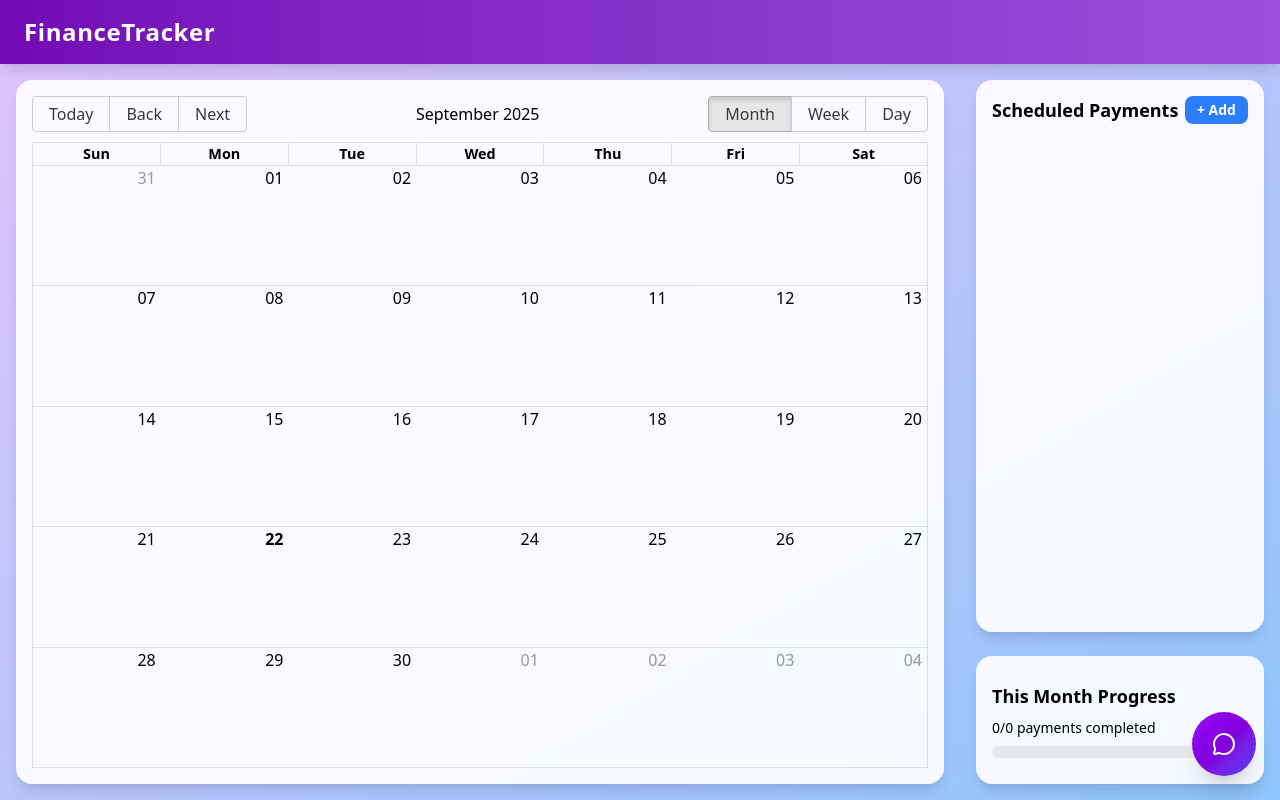
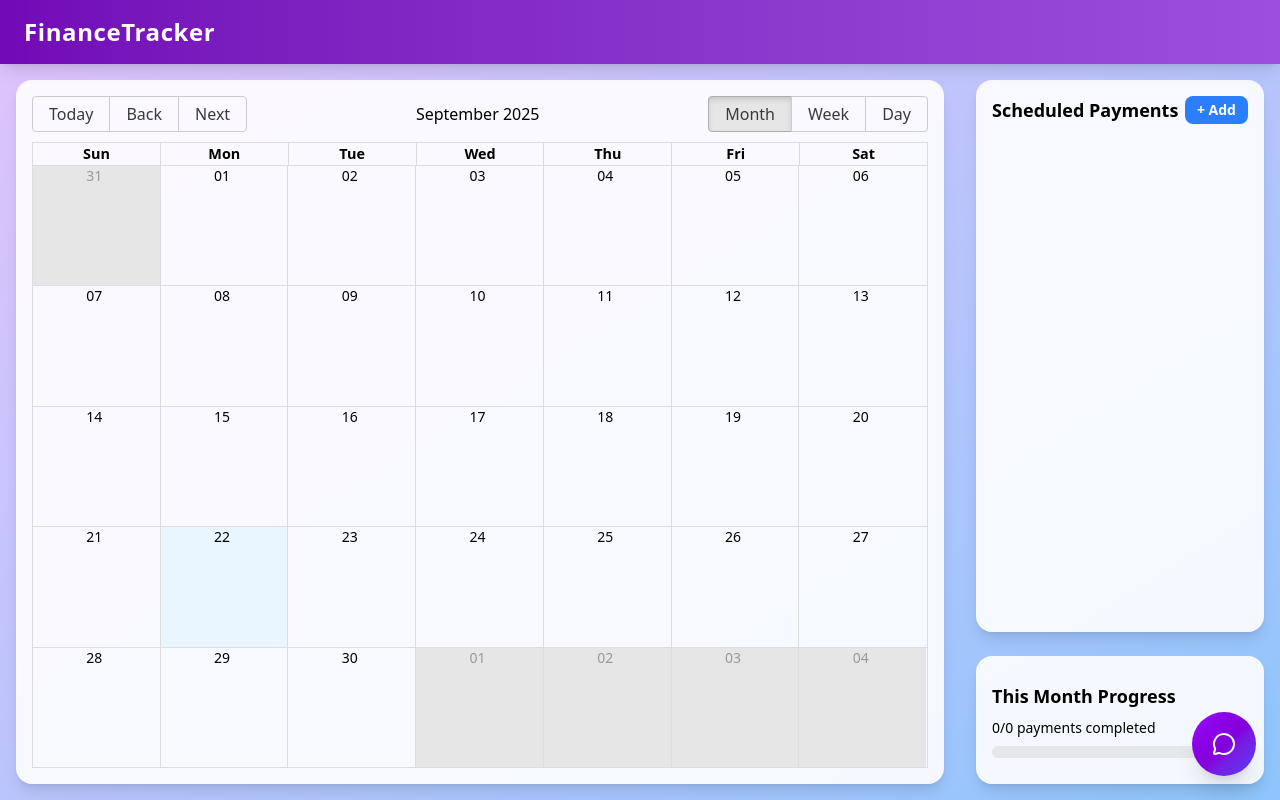
Before and after one commit to Dharnish-BM/Finance-Tracker, a React (Vite) app in the folder client/: page /calendar in a window 1280 px wide. Built offline with nearby package versions, Linux system fonts and the light colour scheme.

Commit message:
Upto Calendar

```diff
--- a/client/src/pages/CalendarPage.jsx
+++ b/client/src/pages/CalendarPage.jsx
@@ -16,90 +16,125 @@ const daysRemaining = (dueDate) => {
 const getNextDueDate = (dueDate, recurring) => {
   const date = new Date(dueDate);
   switch (recurring) {
-    case "daily": date.setDate(date.getDate() + 1); break;
-    case "weekly": date.setDate(date.getDate() + 7); break;
-    case "monthly": date.setMonth(date.getMonth() + 1); break;
-    case "yearly": date.setFullYear(date.getFullYear() + 1); break;
-    default: break;
+    case "daily":
+      date.setDate(date.getDate() + 1);
+      break;
+    case "weekly":
+      date.setDate(date.getDate() + 7);
+      break;
+    case "monthly":
+      date.setMonth(date.getMonth() + 1);
+      break;
+    case "yearly":
+      date.setFullYear(date.getFullYear() + 1);
+      break;
+    default:
+      break;
   }
   return date.toISOString().split("T")[0];
 };
 
 // Big Calendar localizer
 const locales = { "en-US": enUS };
-const localizer = dateFnsLocalizer({ format, parse, startOfWeek, getDay, locales });
-
-// Circle badge
-const EventBadge = ({ event }) => {
-  const color = event.paid
-    ? "bg-green-500"
-    : event.remaining < 3
-    ? "bg-red-500"
-    : event.remaining < 7
-    ? "bg-yellow-400"
-    : "bg-blue-500";
-
-  return (
-    <div
-      className={`w-4 h-4 rounded-full ${color}`}
-      title={`${event.title} - ₹${event.amount} • ${event.paid ? "Paid" : "Pending"} • Due in ${event.remaining} days`}
-    />
-  );
-};
-
-// Wrapper to align events at the bottom center
-const EventContainer = ({ children }) => {
-  return (
-    <div className="absolute bottom-1 left-1/2 -translate-x-1/2 flex gap-2">
-      {children}
-    </div>
-  );
-};
+const localizer = dateFnsLocalizer({
+  format,
+  parse,
+  startOfWeek,
+  getDay,
+  locales,
+});
 
 function CalendarPage() {
   const [payments, setPayments] = useState([]);
   const [modalOpen, setModalOpen] = useState(false);
   const [editPayment, setEditPayment] = useState(null);
-  const [form, setForm] = useState({ name:"", amount:"", dueDate:"", recurring:"none", paid:false });
+  const [form, setForm] = useState({
+    name: "",
+    amount: "",
+    dueDate: "",
+    recurring: "none",
+    paid: false,
+  });
 
   // Load & Save payments
-  useEffect(() => { setPayments(JSON.parse(localStorage.getItem("payments")) || []); }, []);
-  useEffect(() => { localStorage.setItem("payments", JSON.stringify(payments)); }, [payments]);
+  useEffect(() => {
+    setPayments(JSON.parse(localStorage.getItem("payments")) || []);
+  }, []);
+  useEffect(() => {
+    localStorage.setItem("payments", JSON.stringify(payments));
+  }, [payments]);
 
-  const handleChange = (e) => setForm({ ...form, [e.target.name]: e.target.value });
+  const handleChange = (e) =>
+    setForm({ ...form, [e.target.name]: e.target.value });
 
   const handleSubmit = () => {
-    if(!form.name || !form.amount || !form.dueDate) return;
-    if(editPayment){
-      setPayments(payments.map(p => p.id === editPayment.id ? { ...form, id: editPayment.id } : p));
+    if (!form.name || !form.amount || !form.dueDate) return;
+    if (editPayment) {
+      setPayments(
+        payments.map((p) =>
+          p.id === editPayment.id ? { ...form, id: editPayment.id } : p
+        )
+      );
       setEditPayment(null);
     } else {
       setPayments([...payments, { ...form, id: crypto.randomUUID() }]);
     }
-    setForm({ name:"", amount:"", dueDate:"", recurring:"none", paid:false });
+    setForm({
+      name: "",
+      amount: "",
+      dueDate: "",
+      recurring: "none",
+      paid: false,
+    });
     setModalOpen(false);
   };
 
-  const handleDelete = (id) => setPayments(payments.filter(p => p.id !== id));
-  const handleEdit = (payment) => { setEditPayment(payment); setForm(payment); setModalOpen(true); };
+  const handleDelete = (id) =>
+    setPayments(payments.filter((p) => p.id !== id));
+  const handleEdit = (payment) => {
+    setEditPayment(payment);
+    setForm(payment);
+    setModalOpen(true);
+  };
 
   const markAsPaid = (payment) => {
-    setPayments(prev => [
-      ...prev.map(p => p.id === payment.id ? { ...p, paid:true } : p),
-      ...(payment.recurring !== "none" ? [{ ...payment, id: crypto.randomUUID(), dueDate: getNextDueDate(payment.dueDate, payment.recurring), paid:false }] : [])
+    setPayments((prev) => [
+      ...prev.map((p) =>
+        p.id === payment.id ? { ...p, paid: true } : p
+      ),
+      ...(payment.recurring !== "none"
+        ? [
+            {
+              ...payment,
+              id: crypto.randomUUID(),
+              dueDate: getNextDueDate(payment.dueDate, payment.recurring),
+              paid: false,
+            },
+          ]
+        : []),
     ]);
   };
 
   // Progress
   const today = new Date();
-  const totalThisMonth = payments.filter(p => new Date(p.dueDate).getMonth() === today.getMonth());
-  const completed = totalThisMonth.filter(p => p.paid).length;
-  const progress = totalThisMonth.length ? (completed / totalThisMonth.length) * 100 : 0;
+  const totalThisMonth = payments.filter(
+    (p) => new Date(p.dueDate).getMonth() === today.getMonth()
+  );
+  const completed = totalThisMonth.filter((p) => p.paid).length;
+  const progress = totalThisMonth.length
+    ? (completed / totalThisMonth.length) * 100
+    : 0;
 
-  const sortedPayments = useMemo(() => [...payments].sort((a,b)=> new Date(a.dueDate)-new Date(b.dueDate)), [payments]);
+  const sortedPayments = useMemo(
+    () =>
+      [...payments].sort(
+        (a, b) => new Date(a.dueDate) - new Date(b.dueDate)
+      ),
+    [payments]
+  );
 
   // Events for BigCalendar
-  const events = payments.map(p => ({
+  const events = payments.map((p) => ({
     id: p.id,
     title: p.name,
     start: parseISO(p.dueDate),
@@ -107,18 +142,32 @@ function CalendarPage() {
     allDay: true,
     paid: p.paid,
     amount: p.amount,
-    remaining: daysRemaining(p.dueDate)
+    remaining: daysRemaining(p.dueDate),
   }));
 
-  const nextPayment = sortedPayments.find(p => !p.paid);
+  const paymentsByDate = useMemo(() => {
+    return payments.reduce((acc, p) => {
+      const key = new Date(p.dueDate).toDateString();
+      if (!acc[key]) acc[key] = [];
+      acc[key].push(p);
+      return acc;
+    }, {});
+  }, [payments]);
+
+  const nextPayment = sortedPayments.find((p) => !p.paid);
 
   return (
     <motion.div
-      initial={{ opacity: 0, y: 20 }} animate={{ opacity: 1, y: 0 }} transition={{ duration: 0.5 }}
+      initial={{ opacity: 0, y: 20 }}
+      animate={{ opacity: 1, y: 0 }}
+      transition={{ duration: 0.5 }}
       className="w-screen min-h-screen flex flex-col lg:flex-row bg-gradient-to-br from-[#e0c3fc] to-[#8ec5fc] pt-16"
     >
       {/* Calendar */}
-      <div className="w-full lg:w-[70%] flex-1 p-4" style={{ height: 'calc(100vh - 4rem)' }}>
+      <div
+        className="w-full lg:w-[70%] flex-1 p-4"
+        style={{ height: "calc(100vh - 4rem)" }}
+      >
         <div className="h-full bg-white/90 rounded-2xl shadow-lg p-4 flex flex-col">
           <BigCalendar
             localizer={localizer}
@@ -126,52 +175,54 @@ function CalendarPage() {
             startAccessor="start"
             endAccessor="end"
             style={{ flex: 1 }}
-  views={['month', 'week', 'day']}
+            views={["month", "week", "day"]}
             selectable
-  onSelectSlot={slotInfo => {
+            onSelectSlot={(slotInfo) => {
               setForm({
                 ...form,
-      dueDate: slotInfo.start.toISOString().split('T')[0],
-      recurring: 'none',
+                dueDate: slotInfo.start.toISOString().split("T")[0],
+                recurring: "none",
                 paid: false,
               });
               setEditPayment(null);
               setModalOpen(true);
             }}
-  onSelectEvent={event =>
-    handleEdit(payments.find(p => p.id === event.id))
+            onSelectEvent={(event) =>
+              handleEdit(payments.find((p) => p.id === event.id))
             }
+            eventPropGetter={() => ({ style: { display: "none" } })}
             components={{
-    // Custom date cell for month view
               month: {
-      dateCellWrapper: ({ children, value }) => {
-        const dayEvents = events.filter(
-          ev =>
-            new Date(ev.start).toDateString() === value.toDateString()
-        );
+                dateHeader: ({ date, label }) => {
+                  const dayPayments =
+                    paymentsByDate[date.toDateString()] || [];
+                  return (
+                    <div className="relative h-full flex flex-col items-center">
+                      {/* Day number at the top */}
+                      <div className="text-sm font-medium">{label}</div>
 
-        return (
-          <div className="relative w-full h-full">
-            {children}
-            {dayEvents.length > 0 && (
-              <div className="absolute bottom-1 left-1/2 -translate-x-1/2 flex gap-2">
-                {dayEvents.map(ev => {
-                  const color = ev.paid
+                      {/* Payments at the bottom */}
+                      {dayPayments.length > 0 && (
+                        <div className="mt-auto w-full flex flex-col gap-1 px-1 pb-1">
+                          {dayPayments.map((p) => (
+                            <div
+                              key={p.id}
+                              title={`${p.name} - ₹${p.amount} (${
+                                p.paid ? "Paid" : "Pending"
+                              })`}
+                              className={`text-xs text-white rounded-md px-1 py-0.5 truncate text-center ${
+                                p.paid
                                   ? "bg-green-500"
-                    : ev.remaining < 3
+                                  : daysRemaining(p.dueDate) < 3
                                   ? "bg-red-500"
-                    : ev.remaining < 7
-                    ? "bg-yellow-400"
-                    : "bg-blue-500";
-
-                  return (
-                    <div
-                      key={ev.id}
-                      className={`w-4 h-4 rounded-full ${color}`}
-                      title={`${ev.title} - ₹${ev.amount} • ${ev.paid ? "Paid" : "Pending"} • Due in ${ev.remaining} days`}
-                    />
-                  );
-                })}
+                                  : daysRemaining(p.dueDate) < 7
+                                  ? "bg-yellow-500 text-black"
+                                  : "bg-blue-500"
+                              }`}
+                            >
+                              {p.name}
+                            </div>
+                          ))}
                         </div>
                       )}
                     </div>
@@ -179,14 +230,8 @@ function CalendarPage() {
                 },
               },
             }}
-  eventPropGetter={() => ({
-    style: {
-      display: "none", // completely hide default event box
-    },
-  })}
             popup
           />
-
         </div>
       </div>
 
@@ -195,29 +240,78 @@ function CalendarPage() {
         <div className="flex-1 bg-white/90 rounded-2xl shadow-lg p-4 flex flex-col">
           <h2 className="font-bold text-lg mb-4 flex justify-between items-center">
             Scheduled Payments
-            <button onClick={()=>{setForm({name:'',amount:'',dueDate:'',recurring:'none',paid:false}); setEditPayment(null); setModalOpen(true)}}
-                    className="bg-blue-500 text-white px-3 py-1 rounded-lg text-sm hover:bg-blue-600">+ Add</button>
+            <button
+              onClick={() => {
+                setForm({
+                  name: "",
+                  amount: "",
+                  dueDate: "",
+                  recurring: "none",
+                  paid: false,
+                });
+                setEditPayment(null);
+                setModalOpen(true);
+              }}
+              className="bg-blue-500 text-white px-3 py-1 rounded-lg text-sm hover:bg-blue-600"
+            >
+              + Add
+            </button>
           </h2>
 
           {nextPayment && (
             <div className="bg-yellow-100 rounded-lg p-2 mb-3 shadow flex items-center justify-between">
-              <span>🔥 Next: {nextPayment.name} - ₹{nextPayment.amount}</span>
-              <span className="text-xs text-gray-600">{daysRemaining(nextPayment.dueDate)} days left</span>
+              <span>
+                🔥 Next: {nextPayment.name} - ₹{nextPayment.amount}
+              </span>
+              <span className="text-xs text-gray-600">
+                {daysRemaining(nextPayment.dueDate)} days left
+              </span>
             </div>
           )}
 
           <ul className="flex flex-col gap-3 overflow-y-auto max-h-[calc(100vh-24rem)] pr-2">
-            {sortedPayments.map(p => (
-              <li key={p.id} className={`flex justify-between items-center p-3 rounded-lg shadow transition-colors ${daysRemaining(p.dueDate)<3?'bg-red-100':daysRemaining(p.dueDate)<7?'bg-yellow-100':'bg-green-100'}`}>
+            {sortedPayments.map((p) => (
+              <li
+                key={p.id}
+                className={`flex justify-between items-center p-3 rounded-lg shadow transition-colors ${
+                  daysRemaining(p.dueDate) < 3
+                    ? "bg-red-100"
+                    : daysRemaining(p.dueDate) < 7
+                    ? "bg-yellow-100"
+                    : "bg-green-100"
+                }`}
+              >
                 <div className="flex flex-col">
                   <p className="font-semibold">{p.name}</p>
-                  <p className="text-sm text-gray-600">₹{parseFloat(p.amount)} - Due in {daysRemaining(p.dueDate)} days</p>
-                  <p className="text-xs text-gray-500">{p.paid?'Paid':'Pending'}</p>
+                  <p className="text-sm text-gray-600">
+                    ₹{parseFloat(p.amount)} - Due in{" "}
+                    {daysRemaining(p.dueDate)} days
+                  </p>
+                  <p className="text-xs text-gray-500">
+                    {p.paid ? "Paid" : "Pending"}
+                  </p>
                 </div>
                 <div className="flex gap-2">
-                  {!p.paid && <button onClick={()=>markAsPaid(p)} className="text-green-500 hover:underline">Mark Paid</button>}
-                  <button onClick={()=>handleEdit(p)} className="text-blue-500 hover:underline">Edit</button>
-                  <button onClick={()=>handleDelete(p.id)} className="text-red-500 hover:underline">Delete</button>
+                  {!p.paid && (
+                    <button
+                      onClick={() => markAsPaid(p)}
+                      className="text-green-500 hover:underline"
+                    >
+                      Mark Paid
+                    </button>
+                  )}
+                  <button
+                    onClick={() => handleEdit(p)}
+                    className="text-blue-500 hover:underline"
+                  >
+                    Edit
+                  </button>
+                  <button
+                    onClick={() => handleDelete(p.id)}
+                    className="text-red-500 hover:underline"
+                  >
+                    Delete
+                  </button>
                 </div>
               </li>
             ))}
@@ -226,9 +320,16 @@ function CalendarPage() {
 
         <div className="h-32 bg-white/90 rounded-2xl shadow-lg p-4 flex flex-col justify-center">
           <h2 className="font-bold text-lg mb-2">This Month Progress</h2>
-          <p className="text-sm mb-2">{completed}/{totalThisMonth.length} payments completed</p>
+          <p className="text-sm mb-2">
+            {completed}/{totalThisMonth.length} payments completed
+          </p>
           <div className="w-full bg-gray-200 rounded-full h-3">
-            <motion.div className="bg-green-500 h-3 rounded-full" initial={{width:0}} animate={{width:`${progress}%`}} transition={{duration:0.5}}/>
+            <motion.div
+              className="bg-green-500 h-3 rounded-full"
+              initial={{ width: 0 }}
+              animate={{ width: `${progress}%` }}
+              transition={{ duration: 0.5 }}
+            />
           </div>
         </div>
       </div>
@@ -236,12 +337,44 @@ function CalendarPage() {
       {/* Modal */}
       {modalOpen && (
         <div className="fixed inset-0 flex items-center justify-center bg-black/50 z-50">
-          <motion.div initial={{opacity:0, scale:0.9}} animate={{opacity:1, scale:1}} transition={{duration:0.3}} className="bg-white rounded-3xl shadow-2xl w-96 flex flex-col gap-4 p-6">
-            <h3 className="font-bold text-xl text-center">{editPayment?'Edit Payment':'Add Payment'}</h3>
-            <input type="text" name="name" placeholder="Bill Name" value={form.name} onChange={handleChange} className="border px-4 py-2 rounded-xl w-full focus:outline-none focus:ring-2 focus:ring-blue-400"/>
-            <input type="number" name="amount" placeholder="Amount" value={form.amount} onChange={handleChange} className="border px-4 py-2 rounded-xl w-full focus:outline-none focus:ring-2 focus:ring-blue-400"/>
-            <input type="date" name="dueDate" value={form.dueDate} onChange={handleChange} className="border px-4 py-2 rounded-xl w-full focus:outline-none focus:ring-2 focus:ring-blue-400"/>
-            <select name="recurring" value={form.recurring} onChange={handleChange} className="border px-4 py-2 rounded-xl w-full focus:outline-none focus:ring-2 focus:ring-blue-400">
+          <motion.div
+            initial={{ opacity: 0, scale: 0.9 }}
+            animate={{ opacity: 1, scale: 1 }}
+            transition={{ duration: 0.3 }}
+            className="bg-white rounded-3xl shadow-2xl w-96 flex flex-col gap-4 p-6"
+          >
+            <h3 className="font-bold text-xl text-center">
+              {editPayment ? "Edit Payment" : "Add Payment"}
+            </h3>
+            <input
+              type="text"
+              name="name"
+              placeholder="Bill Name"
+              value={form.name}
+              onChange={handleChange}
+              className="border px-4 py-2 rounded-xl w-full focus:outline-none focus:ring-2 focus:ring-blue-400"
+            />
+            <input
+              type="number"
+              name="amount"
+              placeholder="Amount"
+              value={form.amount}
+              onChange={handleChange}
+              className="border px-4 py-2 rounded-xl w-full focus:outline-none focus:ring-2 focus:ring-blue-400"
+            />
+            <input
+              type="date"
+              name="dueDate"
+              value={form.dueDate}
+              onChange={handleChange}
+              className="border px-4 py-2 rounded-xl w-full focus:outline-none focus:ring-2 focus:ring-blue-400"
+            />
+            <select
+              name="recurring"
+              value={form.recurring}
+              onChange={handleChange}
+              className="border px-4 py-2 rounded-xl w-full focus:outline-none focus:ring-2 focus:ring-blue-400"
+            >
               <option value="none">None</option>
               <option value="daily">Daily</option>
               <option value="weekly">Weekly</option>
@@ -249,8 +382,21 @@ function CalendarPage() {
               <option value="yearly">Yearly</option>
             </select>
             <div className="flex justify-end gap-3 mt-2">
-              <button onClick={()=>{setModalOpen(false); setEditPayment(null)}} className="px-5 py-2 rounded-xl border hover:bg-gray-100">Cancel</button>
-              <button onClick={handleSubmit} className="px-5 py-2 rounded-xl bg-blue-500 text-white hover:bg-blue-600">Save</button>
+              <button
+                onClick={() => {
+                  setModalOpen(false);
+                  setEditPayment(null);
+                }}
+                className="px-5 py-2 rounded-xl border hover:bg-gray-100"
+              >
+                Cancel
+              </button>
+              <button
+                onClick={handleSubmit}
+                className="px-5 py-2 rounded-xl bg-blue-500 text-white hover:bg-blue-600"
+              >
+                Save
+              </button>
             </div>
           </motion.div>
         </div>
```
Lines whose indentation alone changed are shown as unchanged.
